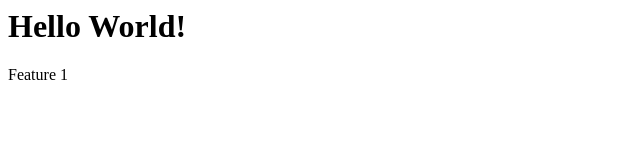
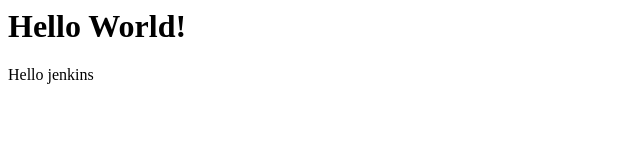
Before and after one commit to Arvraepe/git-course, a website: page index.html in a window 1280 px wide. Shown: the full height of the page, 0-640 px from the left. Drawn offline with Linux system fonts and the light colour scheme.

Commit message:
jenkins test

```diff
--- a/index.html
+++ b/index.html
@@ -4,6 +4,6 @@
 	</head>
 	<body>
 		<h1>Hello World!</h1>
-		<p>Feature 1</p>
+		<p>Hello jenkins</p>
 	</body>
 </html>
```
